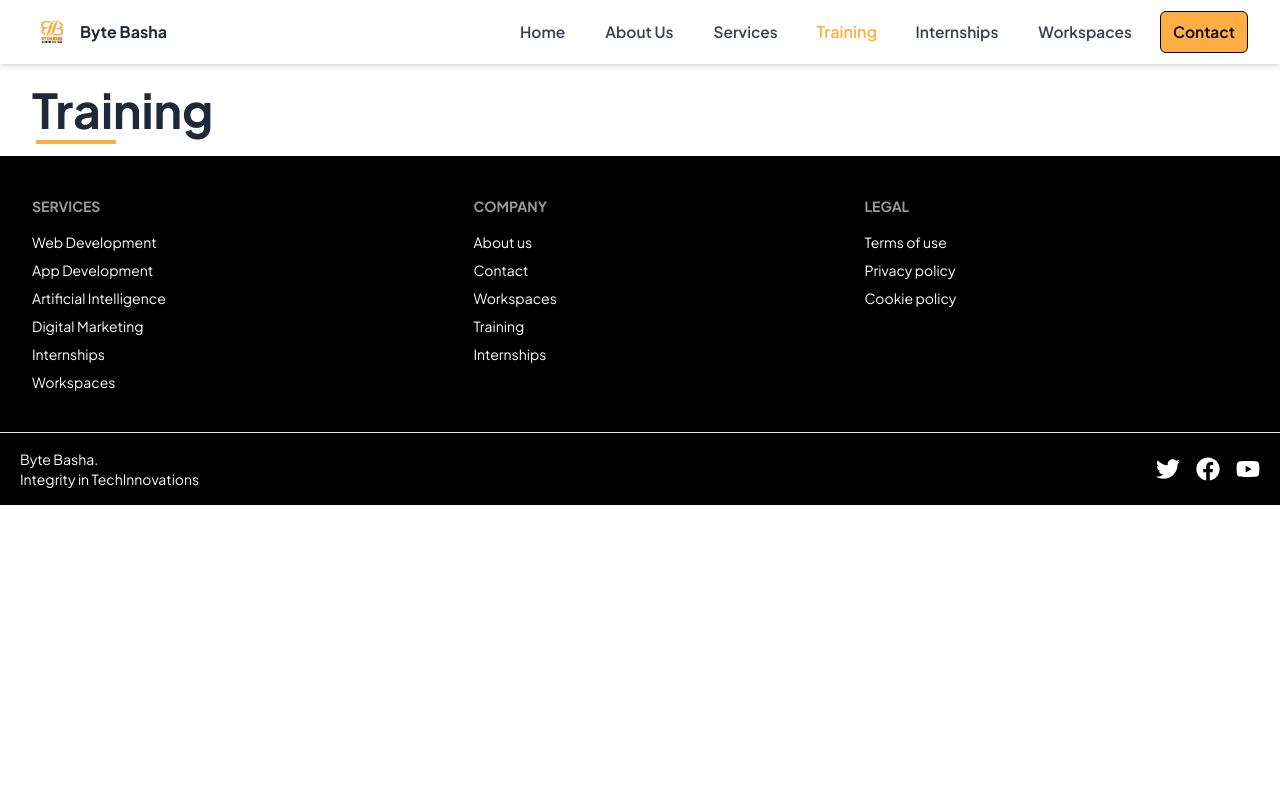
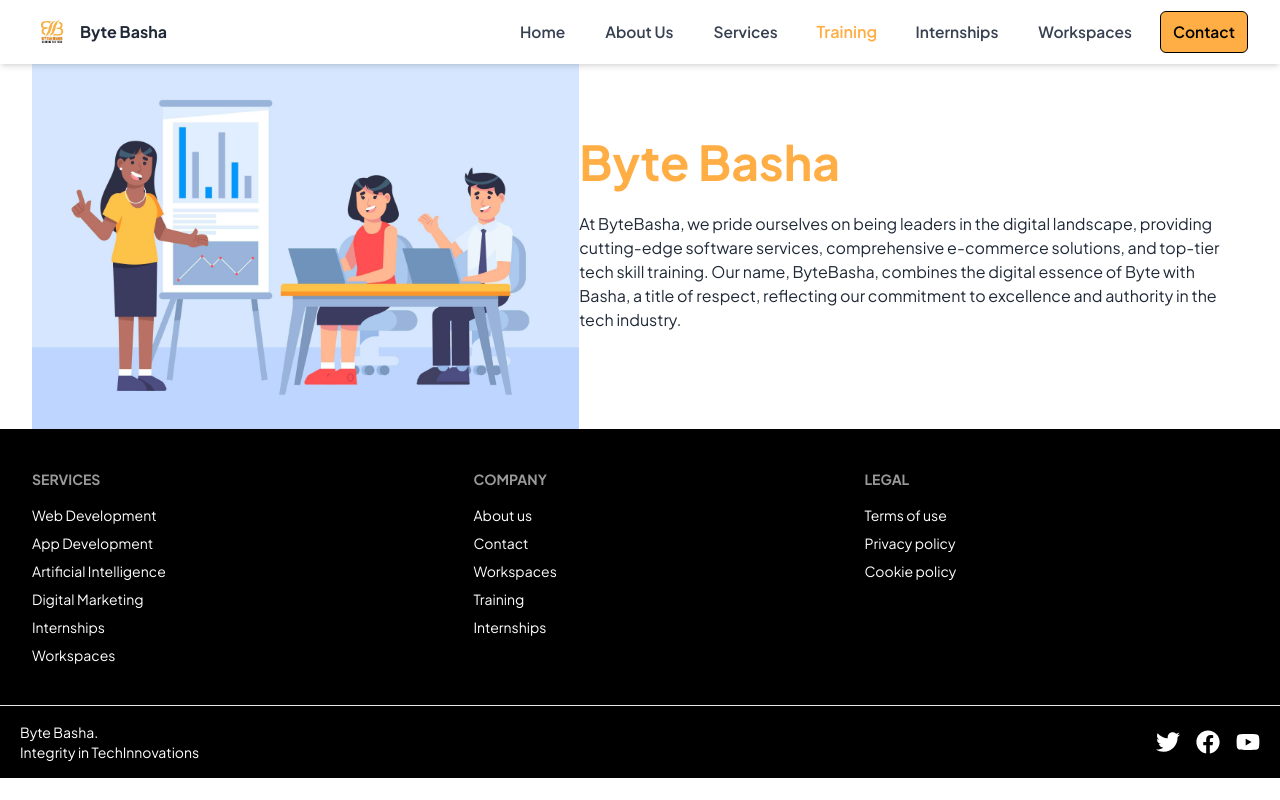
Before and after one commit to afaqalii/byte-basha, a Next.js app: page /training in a window 1280 px wide. Built offline with nearby package versions, Linux system fonts and the light colour scheme.

Commit message:
Done with changes

```diff
--- a/app/about/Page.tsx
+++ b/app/about/Page.tsx
@@ -5,7 +5,7 @@ import vision from "../../public/assets/vision.svg";
 import WhyChooseUs from './WhyChooseUs';
 import ContactUs from '../components/layout/ContactUs';
 
-const About = () => {
+const AboutUS = () => {
   return (
     <div className='container'>
       <FlexContainer
@@ -39,4 +39,4 @@ const About = () => {
   )
 }
 
-export default About
+export default AboutUS
--- a/app/training/page.tsx
+++ b/app/training/page.tsx
@@ -1,10 +1,17 @@
 import React from 'react'
-import Title from '../components/ui/Title'
-
+import FlexContainer from '../components/layout/FlexContainer'
+import training from "../../public/assets/training.jpg"
 const Training = () => {
   return (
     <div className='container'>
-        <Title>Training</Title>
+      <FlexContainer
+        imageSrc={training}
+        imageAlt="Hero Section SVG"
+        imageWidth={1200}
+        imageHeight={1200}
+        title="Byte Basha"
+        description="At ByteBasha, we pride ourselves on being leaders in the digital landscape, providing cutting-edge software services, comprehensive e-commerce solutions, and top-tier tech skill training. Our name, ByteBasha, combines the digital essence of Byte with Basha, a title of respect, reflecting our commitment to excellence and authority in the tech industry."
+      />
     </div>
   )
 }
--- a/app/workspaces/page.tsx
+++ b/app/workspaces/page.tsx
@@ -1,9 +1,18 @@
+import FlexContainer from "../components/layout/FlexContainer"
 import Title from "../components/ui/Title"
-
+import workspace from "../../public/assets/hero.jpg";
 const Workspaces = () => {
   return (
     <div className="container">
-        <Title>Workspaces</Title>
+      <Title>Workspaces</Title>
+      <FlexContainer
+        imageSrc={workspace}
+        imageAlt="Hero Section SVG"
+        imageWidth={1200}
+        imageHeight={1200}
+        title="Byte Basha"
+        description="At ByteBasha, we pride ourselves on being leaders in the digital landscape, providing cutting-edge software services, comprehensive e-commerce solutions, and top-tier tech skill training. Our name, ByteBasha, combines the digital essence of Byte with Basha, a title of respect, reflecting our commitment to excellence and authority in the tech industry."
+      />
     </div>
   )
 }
```
Also changed, not shown: public/assets/internships.svg (added), public/assets/training.jpg (added).
